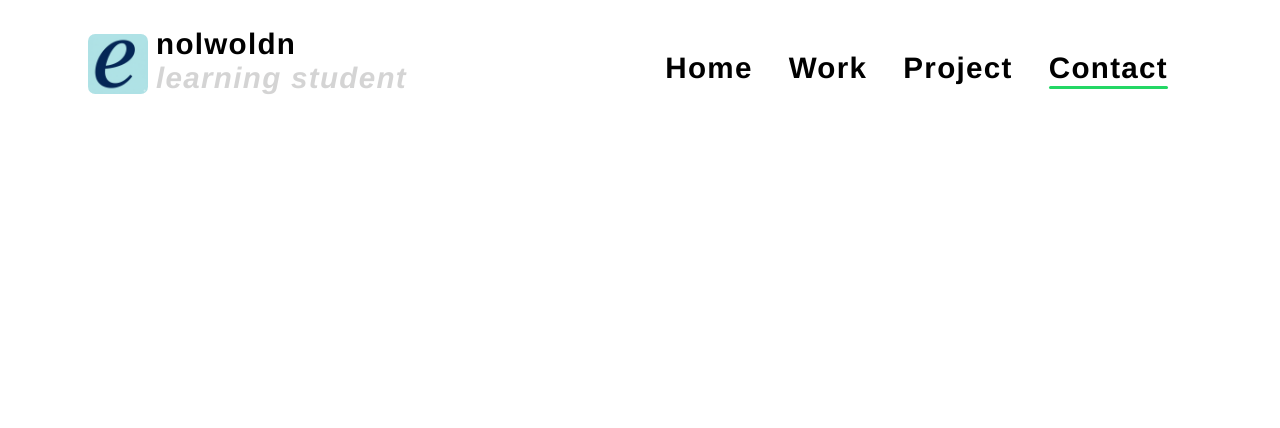
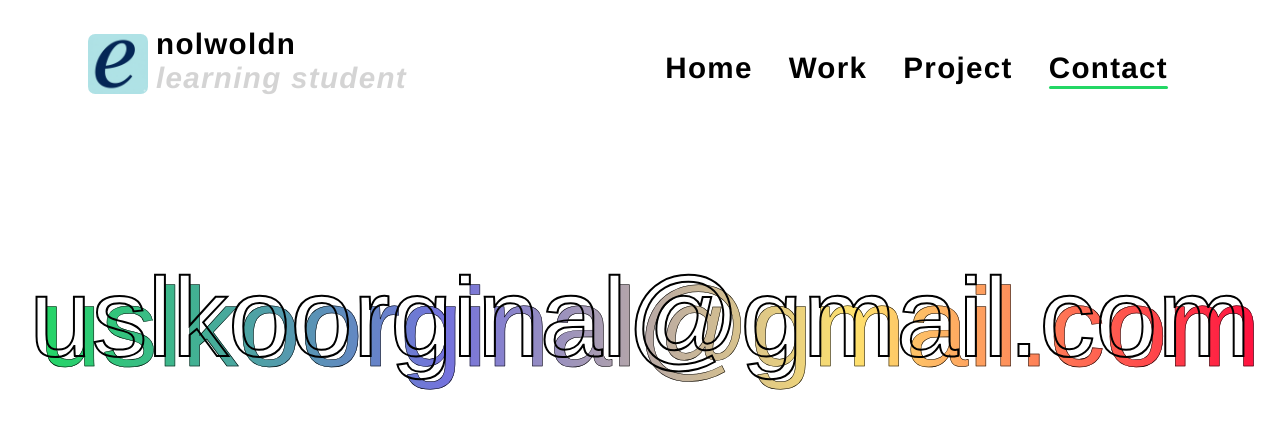
Before and after one commit to nolwoldn/Portfolio, a React (Vite) app: page /contact in a window 1280 px wide. Shown: the top 428 px of the page. Built offline with nearby package versions, Linux system fonts and the light colour scheme; a web font is replaced by a local one.

Commit message:
finished project

```diff
--- a/src/bodyFiles/contact.jsx
+++ b/src/bodyFiles/contact.jsx
@@ -1,9 +1,38 @@
-import { useEffect } from "react";
+import { useEffect, useState } from "react";
+import "../static/css/contactStyle.css";
 
 function Contact() {
   useEffect(() => {
     document.title = "Contact me";
   }, []);
-  return (<div className="contact-full-container"></div>);
+  const [textShadowPos , changeTextShadowPos] = useState({
+    x: 10,
+    y: 10,
+  });
+
+  useEffect(() => {
+    const textShadowCalc = (event) => {
+      const xP = (event.clientX - 750) / -20;
+      const yP = (event.clientY - 270) / -25;
+
+      changeTextShadowPos({ x: xP, y: yP });
+    };
+
+    window.addEventListener("mousemove" , textShadowCalc);
+
+    return () => {window.removeEventListener("mousemove", textShadowCalc)}
+  }, []);
+
+  return (
+    <div
+      className="contact-full-container"
+      style={{
+        "--transX": `${textShadowPos.x}px`,
+        "--transY": `${textShadowPos.y}px`,
+      }}
+    >
+      <p className="text">uslkoorginal@gmail.com</p>
+    </div>
+  );
 }
 export default Contact;
--- /dev/null
+++ b/src/static/css/contactStyle.css
@@ -0,0 +1,39 @@
+.contact-full-container {
+  width: 100%;
+  display: flex;
+  justify-content: center;
+  align-items: center;
+
+  height: 50vh;
+}
+
+.text {
+  font-size: 7rem;
+  position: relative;
+  color: transparent;
+  -webkit-text-stroke: 2px black;
+}
+.text::after {
+  content: "uslkoorginal@gmail.com";
+  position: absolute;
+  left: 0;
+  top: 0;
+  background: linear-gradient(
+    90deg,
+    rgb(35, 215, 101),
+    rgb(116, 114, 221),
+    rgb(254, 225, 109),
+    rgb(255, 14, 62)
+  );
+  -webkit-background-clip: text;
+  color: transparent;
+  background-clip: text;
+  transform: translate(var(--transX), var(--transY));
+  z-index: -1;
+  -webkit-text-stroke: 0.5px black;
+}
+
+.text::selection {
+  background-color: rgb(35, 215, 101);
+  color: white;
+}
```
Also changed, not shown: src/static/images/backgroundtextContact.svg (added).
